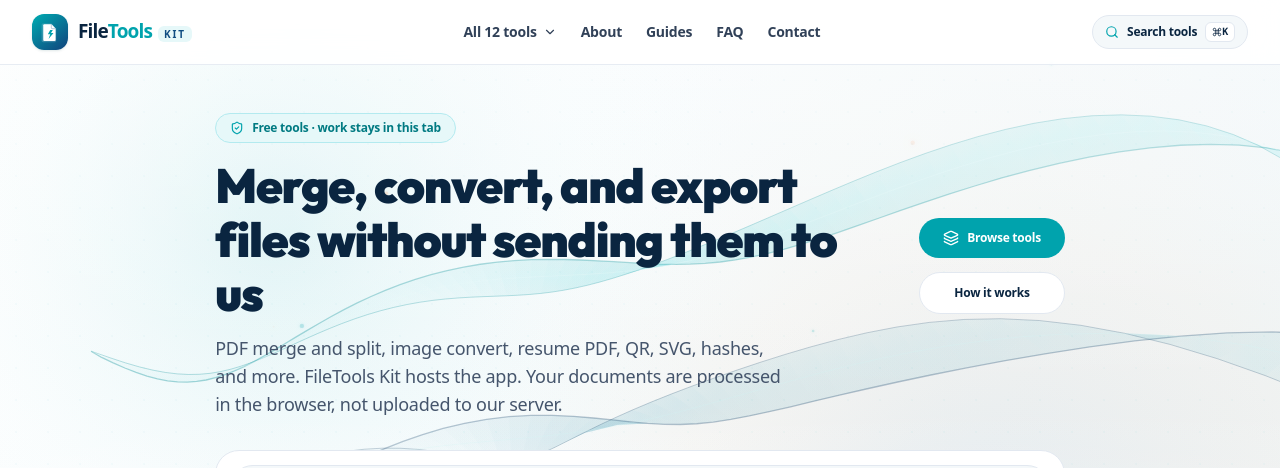
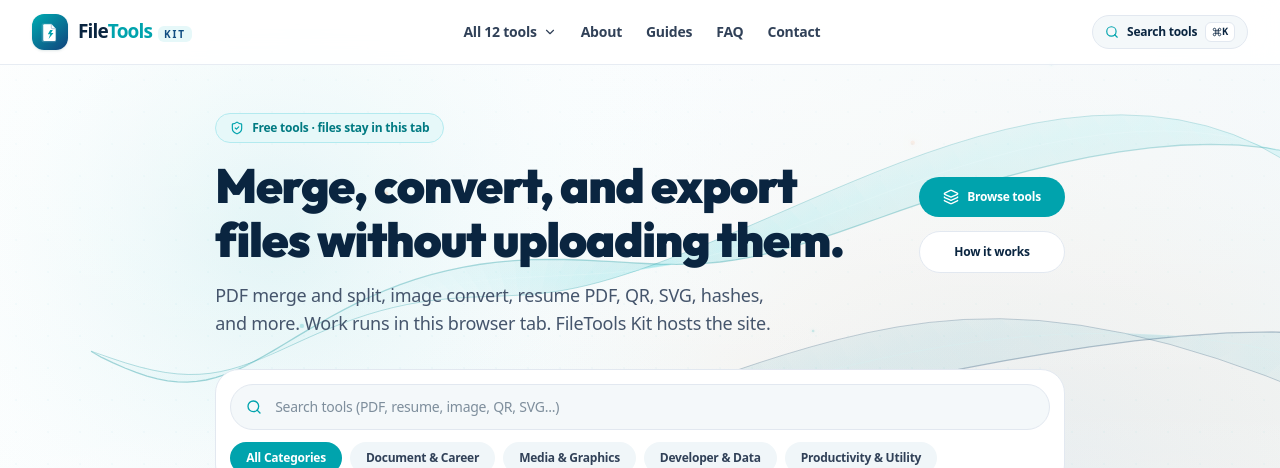
Before and after one commit to Sourendas/OmniCraft-Studio, a React (Vite) app: page / in a window 1280 px wide. Shown: the top 468 px of the page. Built offline with nearby package versions, Linux system fonts and the light colour scheme.

Commit message:
Fix hero headline so US is not stranded on its own line

```diff
--- a/src/components/home/Hero.tsx
+++ b/src/components/home/Hero.tsx
@@ -18,13 +18,13 @@ export const Hero: React.FC<HeroProps> = ({ searchQuery, setSearchQuery, selecte
         <div className="max-w-2xl">
           <motion.div initial={{ opacity: 0, y: -8 }} animate={{ opacity: 1, y: 0 }} className="inline-flex items-center gap-2 px-3.5 py-1.5 rounded-full bg-[#E6F8F9] border border-[#B3EAEF] text-xs font-black text-[#007A82] mb-4">
             <ShieldCheck className="w-3.5 h-3.5 text-[#00A3AD]" />
-            <span>Free tools · work stays in this tab</span>
+            <span>Free tools · files stay in this tab</span>
           </motion.div>
           <motion.h1 initial={{ opacity: 0, y: 10 }} animate={{ opacity: 1, y: 0 }} className="text-3xl sm:text-4xl lg:text-5xl font-black text-[#0A2540] tracking-tight leading-[1.12]">
-            Merge, convert, and export files without sending them to us
+            Merge, convert, and export files without uploading them.
           </motion.h1>
           <motion.p initial={{ opacity: 0, y: 10 }} animate={{ opacity: 1, y: 0 }} className="mt-3.5 text-base sm:text-lg text-slate-600 max-w-xl font-medium">
-            PDF merge and split, image convert, resume PDF, QR, SVG, hashes, and more. FileTools Kit hosts the app. Your documents are processed in the browser, not uploaded to our server.
+            PDF merge and split, image convert, resume PDF, QR, SVG, hashes, and more. Work runs in this browser tab. FileTools Kit hosts the site.
           </motion.p>
         </div>
         <div className="flex flex-col gap-3.5">
```
